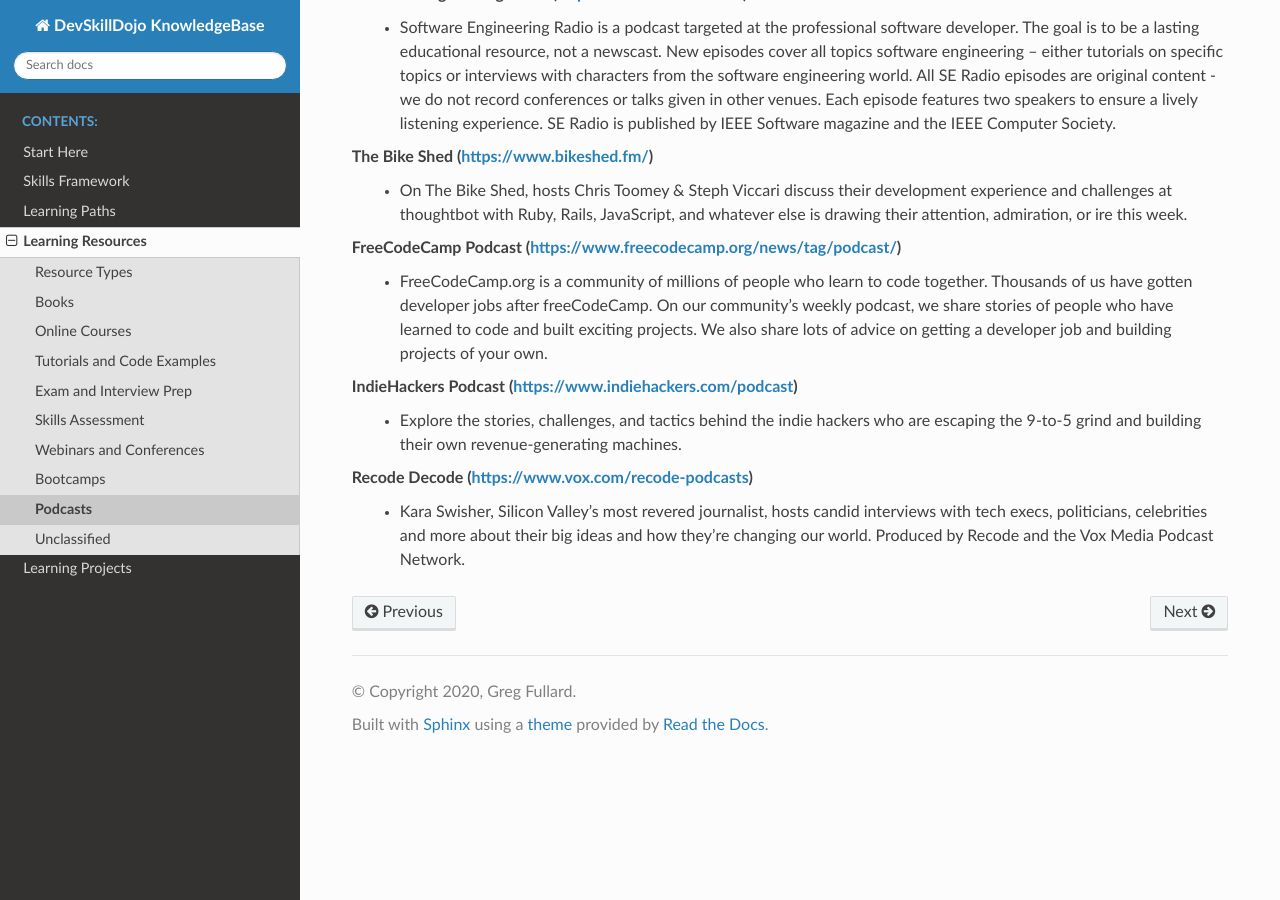
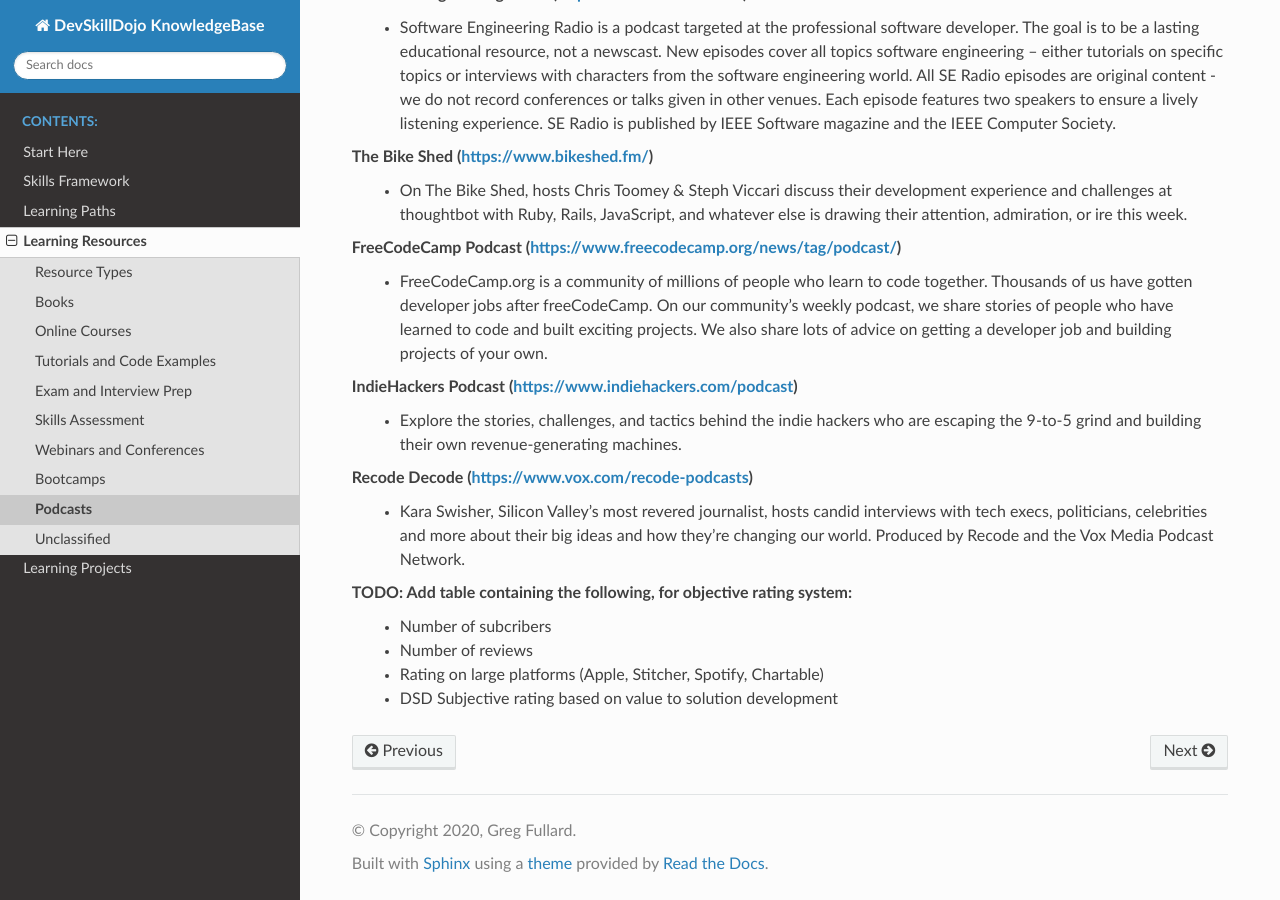
Before and after one commit to DevSkillDojo/KnowledgeBase, a Sphinx documentation site: the page built from source/learning_resources/podcasts.rst, in a window 1280 px wide and 900 px high, scrolled down 3329 px. Built offline with Sphinx 7.4.7 and the Read the Docs theme 2.0.0, drawn with Linux system fonts in a browser that asks for light colours.

Commit message:
Adding some ideas about objective podcast rating

```diff
--- a/source/learning_resources/podcasts.rst
+++ b/source/learning_resources/podcasts.rst
@@ -117,3 +117,9 @@
 
 Recode Decode (https://www.vox.com/recode-podcasts)
  * Kara Swisher, Silicon Valley’s most revered journalist, hosts candid interviews with tech execs, politicians, celebrities and more about their big ideas and how they’re changing our world. Produced by Recode and the Vox Media Podcast Network.
+
+TODO: Add table containing the following, for objective rating system:
+ * Number of subcribers
+ * Number of reviews
+ * Rating on large platforms (Apple, Stitcher, Spotify, Chartable)
+ * DSD Subjective rating based on value to solution development
```
